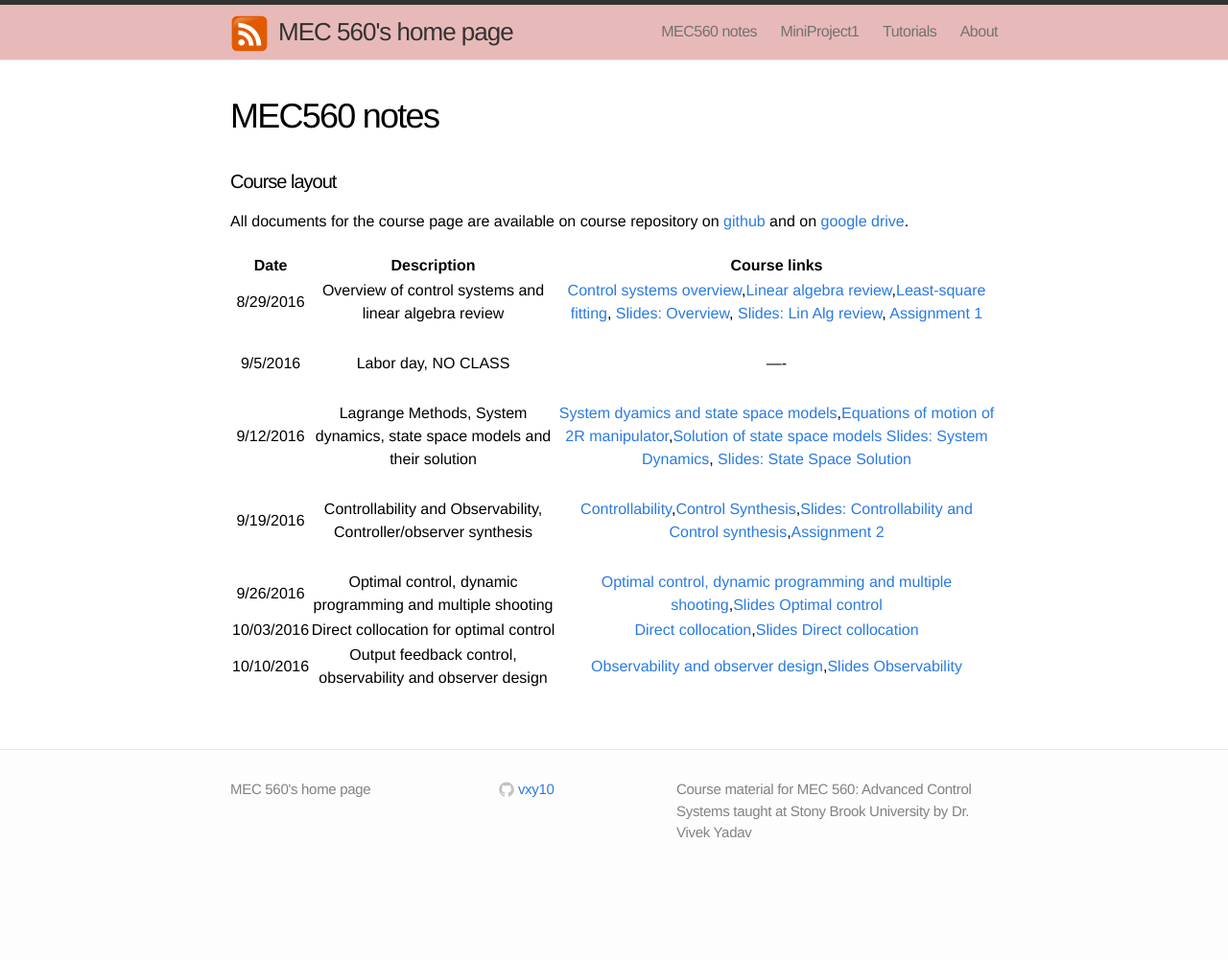
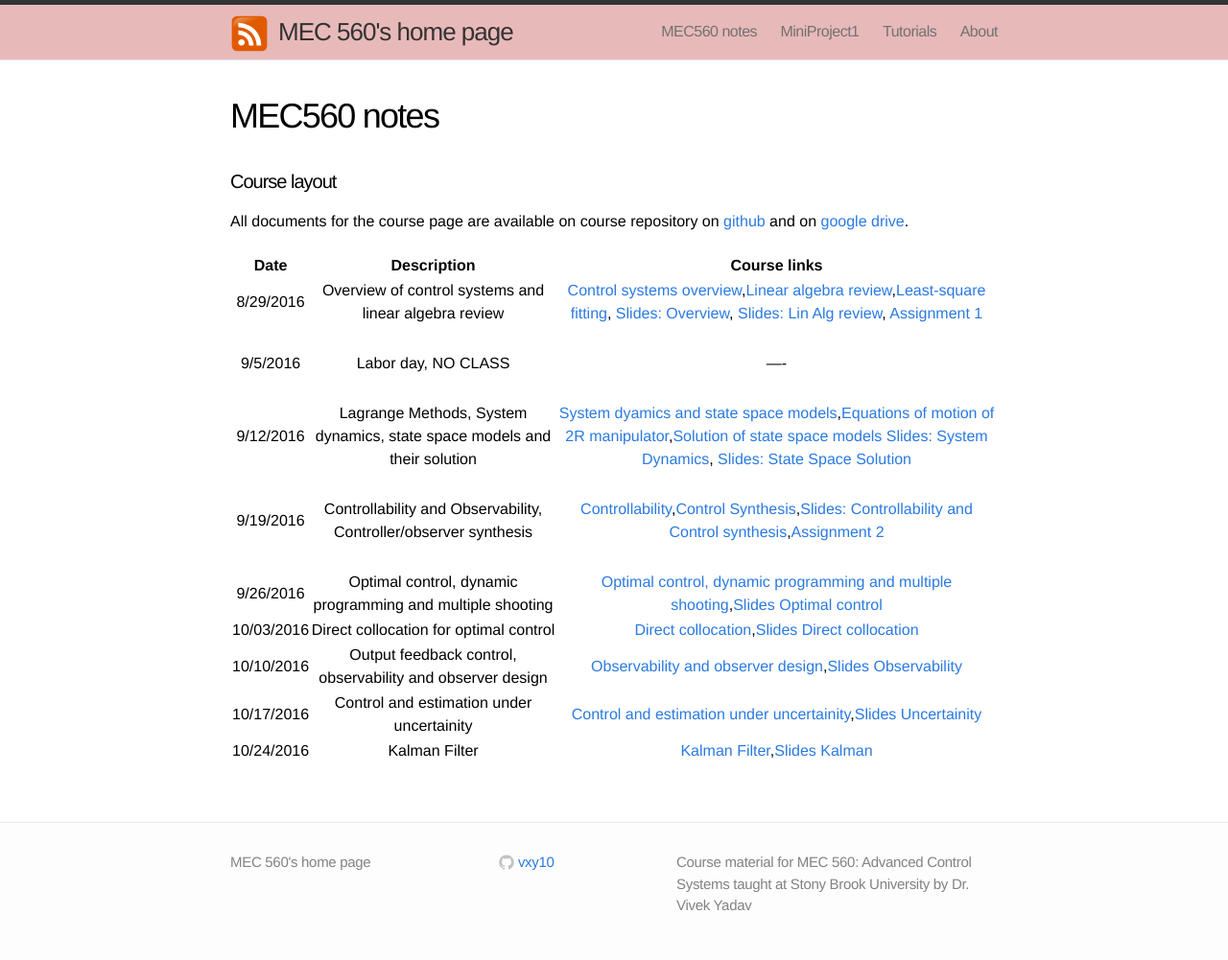
Before and after one commit to mec560sbu/mec560sbu.github.io, a Jekyll site: the page built from Course_materials.md, in a window 1280 px wide. Shown: the whole page at 96% size. Built offline with Jekyll 4.4.1, drawn with Linux system fonts in a browser that asks for light colours; before the commit the page ends 925 px from its top, so only the background shows below that.

Commit message:
added notes

```diff
--- a/Course_materials.md
+++ b/Course_materials.md
@@ -25,3 +25,5 @@ All documents for the course page are available on course repository on [github]
 |      9/26/2016    |    Optimal control, dynamic programming and multiple shooting | [ Optimal control, dynamic programming and multiple shooting](https://mec560sbu.github.io/2016/09/25/Opt_control/),[Slides Optimal control](https://mec560sbu.github.io/Prersentations/pres_OptControl.html#/)                 |
 |      10/03/2016    |    Direct collocation for optimal control | [Direct collocation](https://mec560sbu.github.io/2016/09/30/direct_collocation/),[Slides Direct collocation](https://mec560sbu.github.io/Prersentations/pres_DirectCollocation.html#/)                 |
 |      10/10/2016    |    Output feedback control, observability and observer design | [Observability and observer design](https://mec560sbu.github.io/2016/10/01/Observability_and_Observer_Synthesis/),[Slides Observability](https://mec560sbu.github.io/Prersentations/pres_Observability.html#/)                 |
+|      10/17/2016    |    Control and estimation under uncertainity | [Control and estimation under uncertainity](https://mec560sbu.github.io/2016/10/14/Uncertainity/),[Slides Uncertainity](https://mec560sbu.github.io/Prersentations/pres_Uncertainity.html#/)
+|      10/24/2016    |    Kalman Filter | [Kalman Filter](https://mec560sbu.github.io/2016/10/29/KalmanFilter/),[Slides Kalman](https://mec560sbu.github.io/Prersentations/pres_Kalman.html#/)                 |
```
